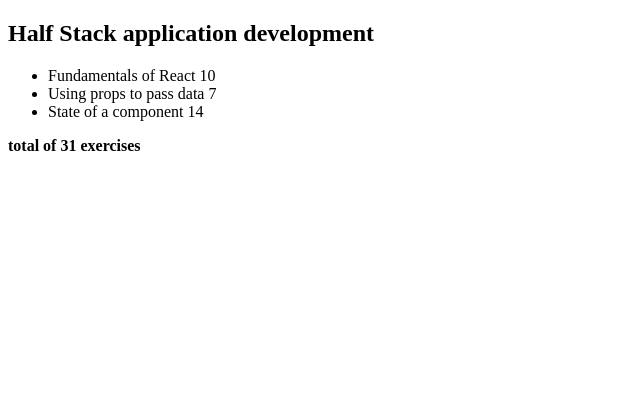
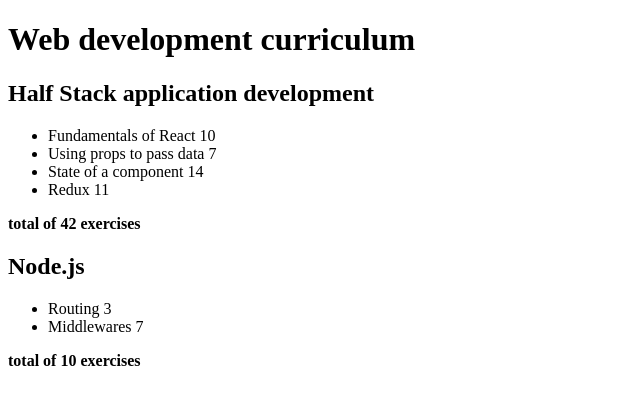
Before and after one commit to marjattaw/fso, a React (Vite) app in the folder osa1/kurssitiedot/: page / in a window 1280 px wide. Shown: the top 404 px of the page, without its empty margins (0-640 px from the left). Built offline with nearby package versions, Linux system fonts and the light colour scheme.

Commit message:
Tehtävä 2.4

```diff
--- a/osa1/kurssitiedot/src/App.jsx
+++ b/osa1/kurssitiedot/src/App.jsx
@@ -1,19 +1,33 @@
 import Course from "./components/Course"
 
 const App = () => {
-  const course = {
+  const courses = [
+    {
       name: 'Half Stack application development',
       id: 1,
       parts: [
         { id: 1, name: 'Fundamentals of React', exercises: 10 },
         { id: 2, name: 'Using props to pass data', exercises: 7 },
         { id: 3, name: 'State of a component', exercises: 14 },
+        { id: 4, name: 'Redux', exercises: 11 },
       ],
-  }
+    },
+    {
+      name: 'Node.js',
+      id: 2,
+      parts: [
+        { id: 1, name: 'Routing', exercises: 3 },
+        { id: 2, name: 'Middlewares', exercises: 7 },
+      ],
+    },
+  ]
 
   return (
     <div>
-      <Course course={course} />
+      <h1>Web development curriculum</h1>
+      {courses.map(course => (
+        <Course key={course.id} course={course} />
+      ))}
     </div>
   )
 }
```
Lines whose indentation alone changed are shown as unchanged.
